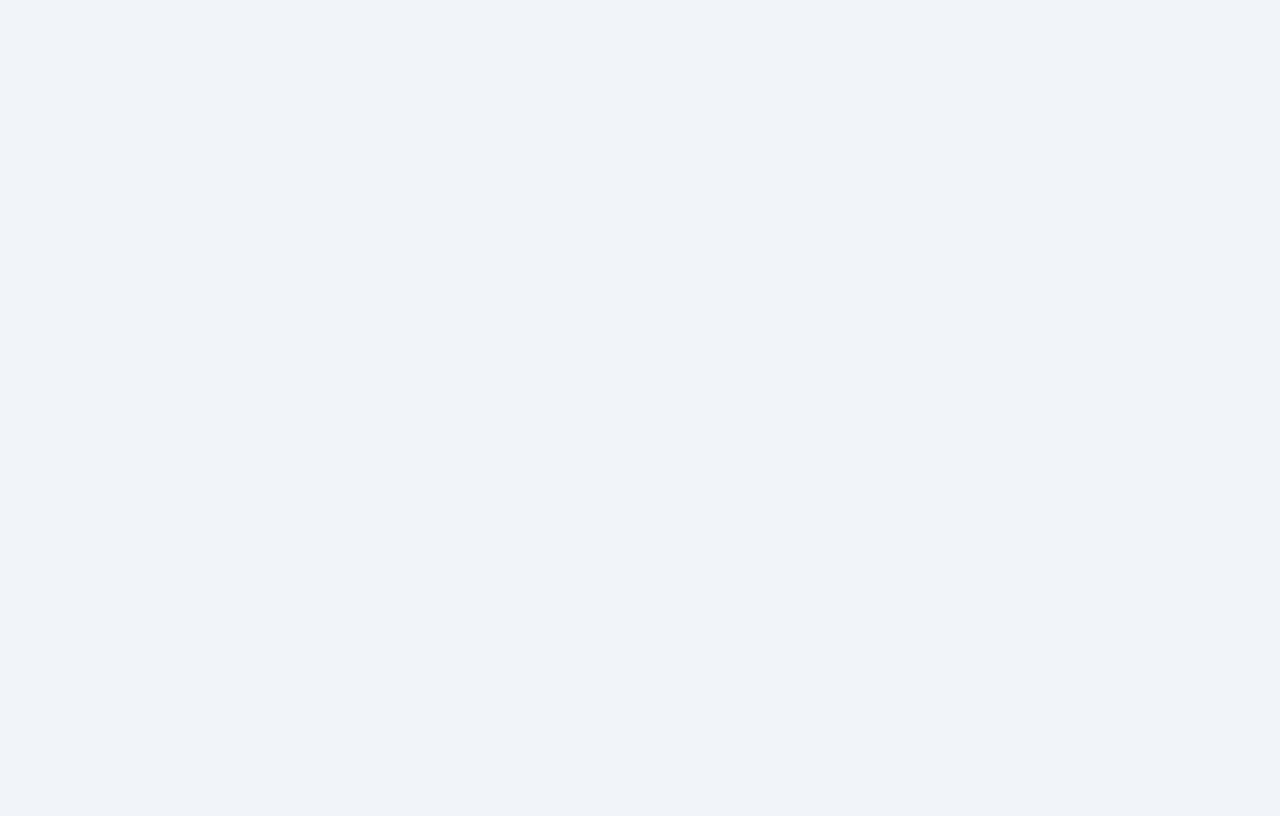
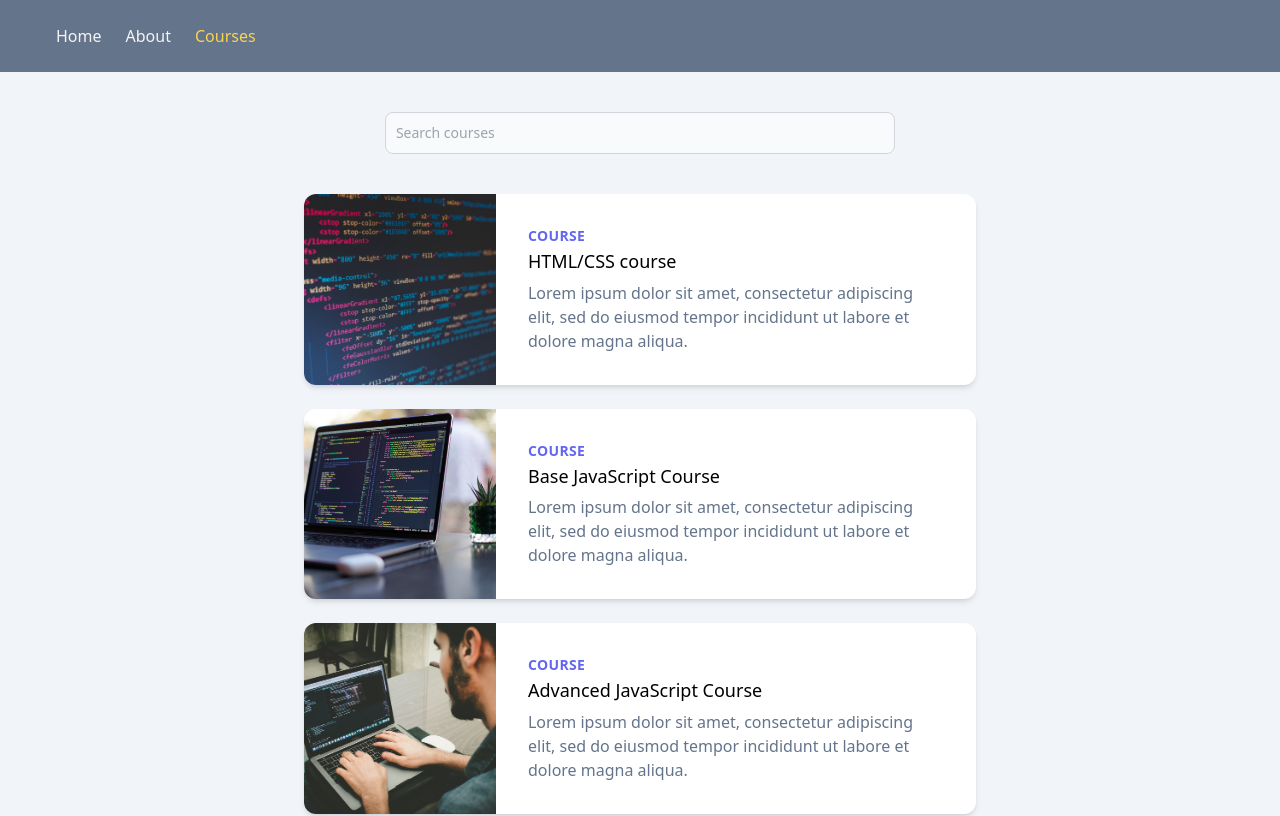
Before and after one commit to spiderpoul/react-router-app, a React (Create React App) app: page /courses in a window 1280 px wide. Shown: the top 816 px of the page. Built offline with nearby package versions, Linux system fonts and the light colour scheme.

Commit message:
workshop-1

```diff
--- a/src/App.jsx
+++ b/src/App.jsx
@@ -10,7 +10,25 @@ import { ProtectedRoute } from "./components/ProtectedRoute";
 import { UserPage } from "./pages/UserPage";
 
 function App() {
-  return <></>;
+  const isAuthorized = false;
+  return (
+    <BaseLayout>
+      <Routes>
+        <Route path="/" element={<HomePage />} />
+        <Route path="/about" element={<AboutPage />} />
+        <Route path="/courses" element={<CoursesPage />} />
+        <Route
+          path="/user"
+          element={
+            <ProtectedRoute isAllowed={isAuthorized}>
+              <UserPage />
+            </ProtectedRoute>
+          }
+        />
+        <Route path="*" element={<ErrorPage errorCode={404} />} />
+      </Routes>
+    </BaseLayout>
+  );
 }
 
 export default App;
--- a/src/components/BaseLayout.jsx
+++ b/src/components/BaseLayout.jsx
@@ -1,12 +1,13 @@
 import { Header } from "./Header";
+import { MainNavigation } from "./MainNavigation";
 
 export const BaseLayout = ({ children }) => {
   return (
     <div className="flex flex-col items-center">
-      <Header>Header</Header>
-      <div className="flex flex-col px-6 relative h-full w-2/3">
-        Main Content
-      </div>
+      <Header>
+        <MainNavigation />
+      </Header>
+      <div className="flex flex-col px-6 relative h-full w-2/3">{children}</div>
     </div>
   );
 };
--- a/src/components/MainNavigation.jsx
+++ b/src/components/MainNavigation.jsx
@@ -1,5 +1,20 @@
+import { Link, NavLink } from "react-router-dom";
 import { NAV_ITEMS } from "../constants";
 
 export const MainNavigation = () => {
-  return <nav className="flex"></nav>;
+  return (
+    <nav className="flex">
+      {NAV_ITEMS.map((item) => (
+        <NavLink
+          key={item.path}
+          to={item.path}
+          className={({ isActive }) =>
+            isActive ? "px-3 text-amber-300" : "px-3"
+          }
+        >
+          {item.title}
+        </NavLink>
+      ))}
+    </nav>
+  );
 };
--- a/src/components/ProtectedRoute.jsx
+++ b/src/components/ProtectedRoute.jsx
@@ -1 +1,9 @@
-export const ProtectedRoute = ({ children, isAllowed }) => {};
+import { Navigate } from "react-router-dom";
+
+export const ProtectedRoute = ({ children, isAllowed }) => {
+  if (!isAllowed) {
+    return <Navigate to={"/"} />;
+  }
+
+  return children;
+};
--- a/src/index.js
+++ b/src/index.js
@@ -2,10 +2,13 @@ import React from "react";
 import ReactDOM from "react-dom/client";
 import "./index.css";
 import App from "./App";
+import { BrowserRouter } from "react-router-dom";
 
 const root = ReactDOM.createRoot(document.getElementById("root"));
 root.render(
-  <React.StrictMode>
-    <App />
-  </React.StrictMode>
+  <BrowserRouter>
+    <React.StrictMode>
+      <App />
+    </React.StrictMode>
+  </BrowserRouter>
 );
```
